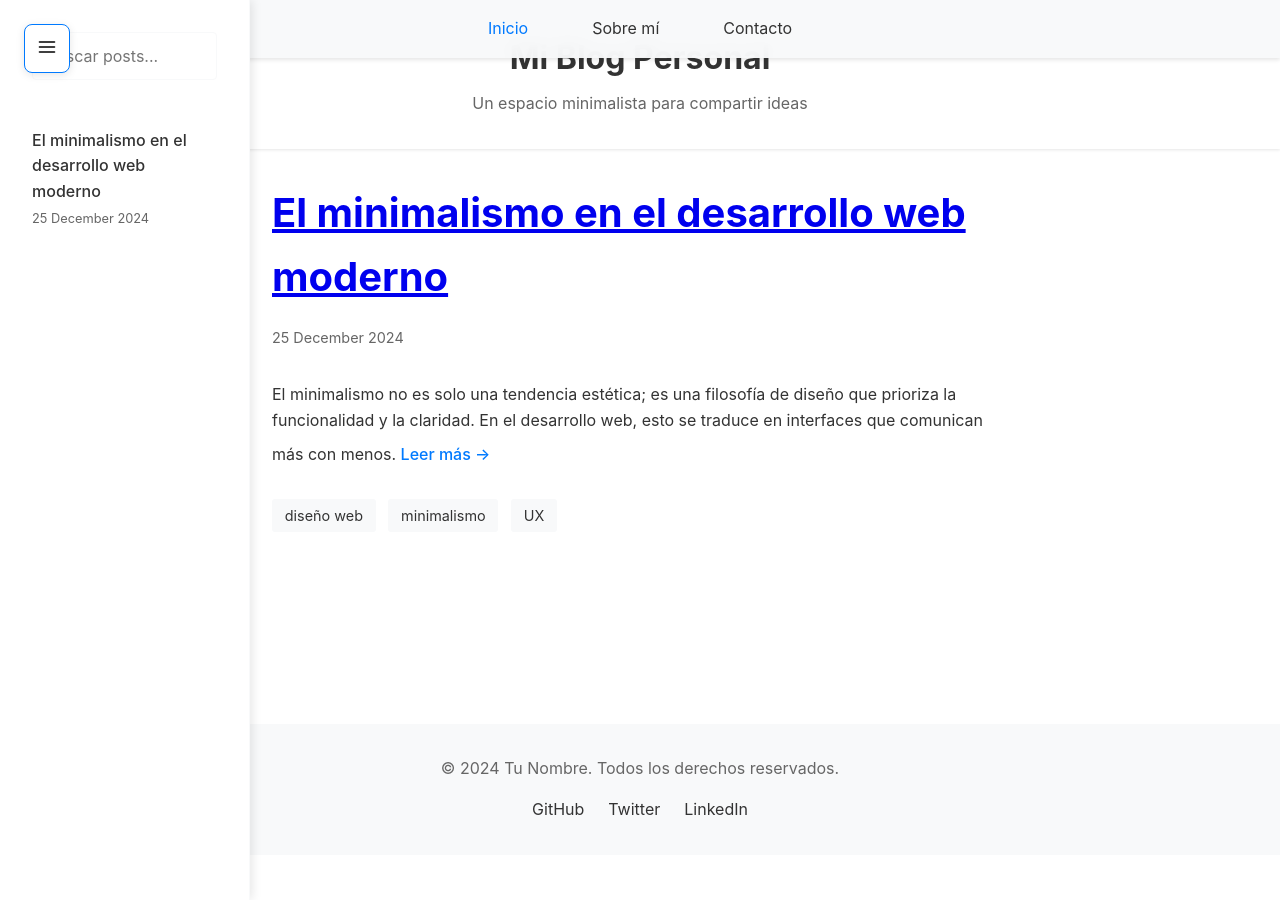
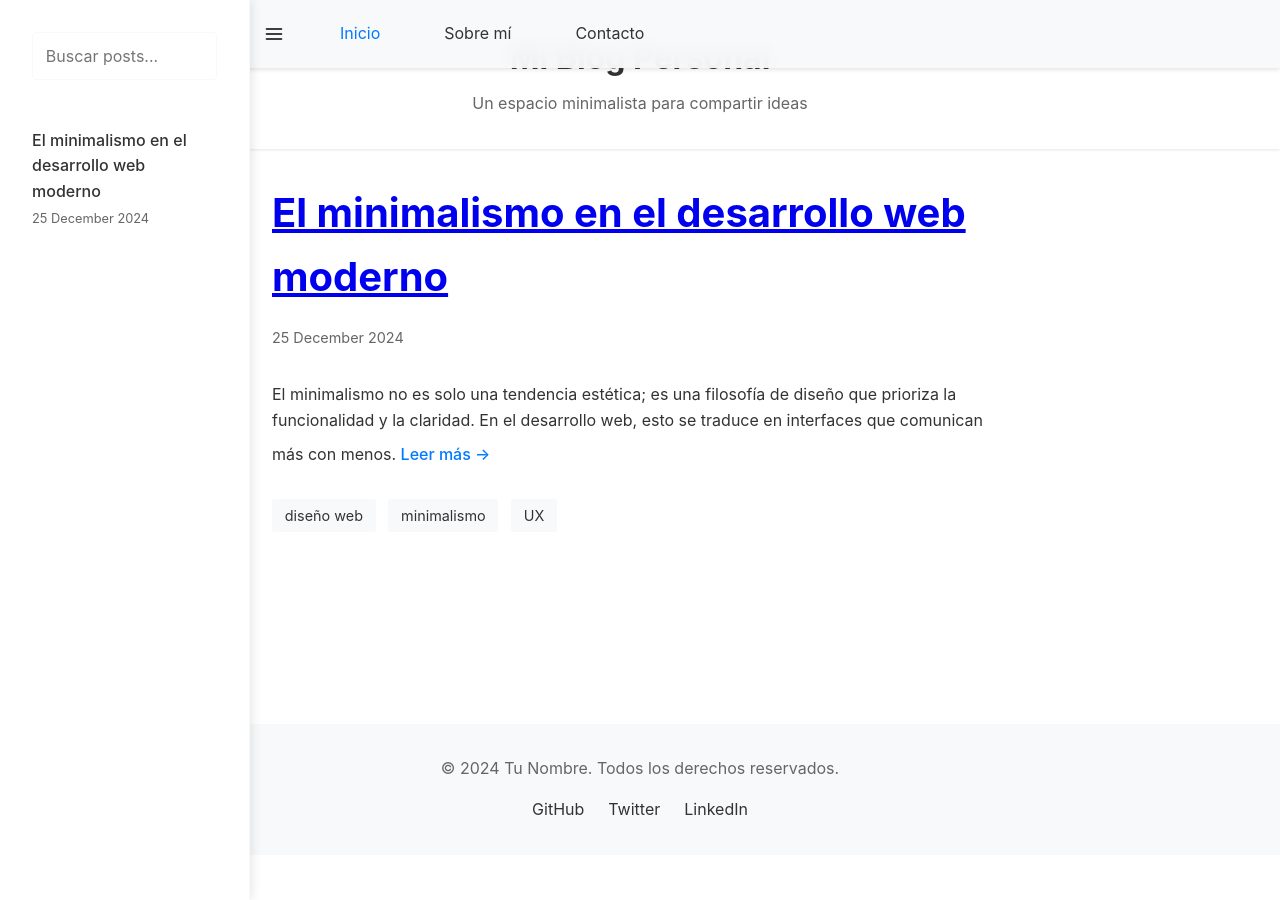
Before and after one commit to 12lockedin/12lockedin.github.io, a Jekyll site: the page built from index.html, in a window 1280 px wide. Built offline with Jekyll 4.4.1, drawn with Linux system fonts in a browser that asks for light colours; the list of posts is cut into pages by our own code.

Commit message:
boton integrado en navigation

```diff
--- a/_includes/navigation.html
+++ b/_includes/navigation.html
@@ -1,7 +1,16 @@
 <nav class="site-nav">
-    <ul class="nav-links">
-        <li><a href="{{ '/' | relative_url }}" {% if page.url == "/" %}class="active" aria-current="page"{% endif %}>Inicio</a></li>
-        <li><a href="{{ '/about' | relative_url }}" {% if page.url == "/about/" %}class="active" aria-current="page"{% endif %}>Sobre mí</a></li>
-        <li><a href="{{ '/contact' | relative_url }}" {% if page.url == "/contact/" %}class="active" aria-current="page"{% endif %}>Contacto</a></li>
-    </ul>
+    <div class="nav-container">
+        <button class="sidebar-toggle" aria-label="Alternar barra lateral" aria-expanded="false" title="Mostrar/Ocultar barra lateral">
+            <svg xmlns="http://www.w3.org/2000/svg" viewBox="0 0 24 24" fill="none" stroke="currentColor" stroke-width="2" stroke-linecap="round" stroke-linejoin="round" aria-hidden="true">
+                <line x1="3" y1="12" x2="21" y2="12"></line>
+                <line x1="3" y1="6" x2="21" y2="6"></line>
+                <line x1="3" y1="18" x2="21" y2="18"></line>
+            </svg>
+        </button>
+        <ul class="nav-links">
+            <li><a href="{{ '/' | relative_url }}" {% if page.url == "/" %}class="active" aria-current="page"{% endif %}>Inicio</a></li>
+            <li><a href="{{ '/about' | relative_url }}" {% if page.url == "/about/" %}class="active" aria-current="page"{% endif %}>Sobre mí</a></li>
+            <li><a href="{{ '/contact' | relative_url }}" {% if page.url == "/contact/" %}class="active" aria-current="page"{% endif %}>Contacto</a></li>
+        </ul>
+    </div>
 </nav>
--- a/_layouts/default.html
+++ b/_layouts/default.html
@@ -24,17 +24,6 @@
     </main>
 
     <!-- Barra lateral -->
-    <button
-        class="sidebar-toggle"
-        aria-label="Alternar barra lateral"
-        aria-expanded="false"
-        title="Mostrar/Ocultar barra lateral">
-        <svg xmlns="http://www.w3.org/2000/svg" viewBox="0 0 24 24" fill="none" stroke="currentColor" stroke-width="2" stroke-linecap="round" stroke-linejoin="round" aria-hidden="true">
-            <line x1="3" y1="12" x2="21" y2="12"></line>
-            <line x1="3" y1="6" x2="21" y2="6"></line>
-            <line x1="3" y1="18" x2="21" y2="18"></line>
-        </svg>
-    </button>
 
     <aside class="sidebar">
         <div class="search-container">
--- a/assets/css/styles.css
+++ b/assets/css/styles.css
@@ -64,13 +64,20 @@
     box-shadow: 0 2px 4px rgba(0, 0, 0, 0.1);
   }
 
-  .nav-links {
+  .nav-container {
     max-width: var(--content-width);
     margin: 0 auto;
+    display: flex;
+    align-items: center;
+    padding: 0 1rem;
+  }
+
+.nav-links {
     list-style: none;
     display: flex;
     justify-content: center;
     gap: 2rem;
+    margin-left: 2rem;
   }
 
   .nav-links a {
@@ -302,17 +309,13 @@
 }
 
 .sidebar-toggle {
-  position: fixed;
-  top: 1.5rem;
-  left: 1.5rem;
-  z-index: 1100;
-  background-color: var(--color-primary);
-  border: 1px solid var(--color-accent);
-  padding: 0.75rem;
-  border-radius: 8px;
+  background-color: transparent;
+  border: none;
+  padding: 0.5rem;
   cursor: pointer;
-  transition: all 0.3s cubic-bezier(0.4, 0, 0.2, 1);
-  box-shadow: 0 2px 8px rgba(0, 0, 0, 0.1);
+  display: flex;
+  align-items: center;
+  transition: all 0.3s ease;
 }
 
 .sidebar-toggle:hover {
```
